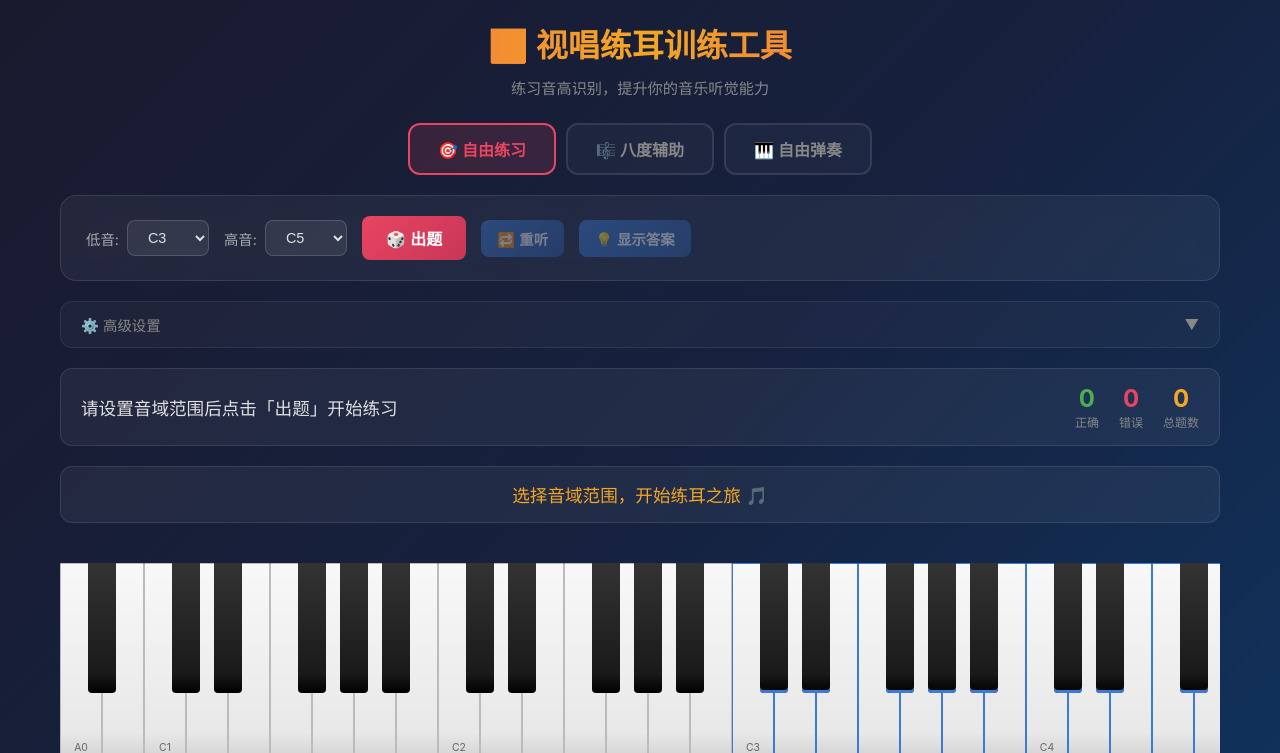
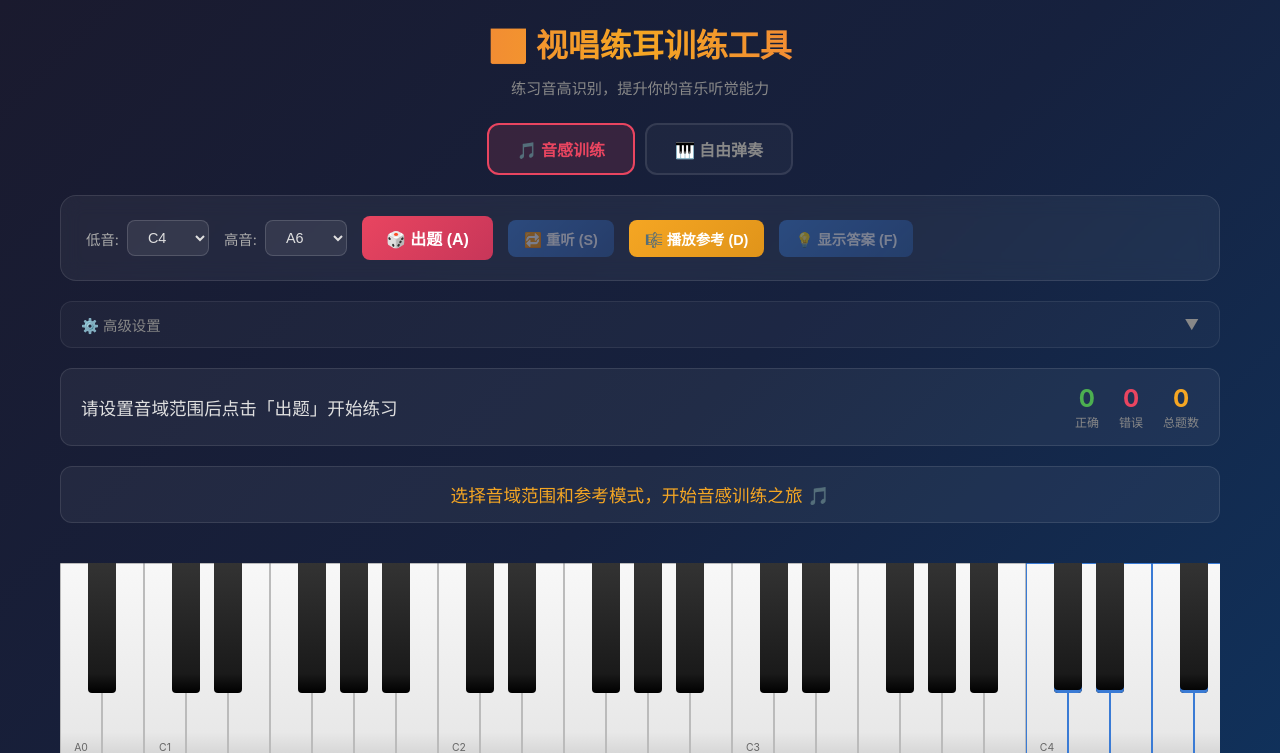
Before and after one commit to QicongXie/piano-ear-trainer, a Flask app: page / in a window 1280 px wide. Shown: the top 753 px of the page. Run offline with Flask 3, Linux system fonts and the light colour scheme.

Commit message:
feat: 添加键盘快捷键ASDF绑定及UI优化

```diff
--- a/app.py
+++ b/app.py
@@ -14,6 +14,8 @@ app = Flask(__name__, static_folder='static')
 app_config = {
     'audio_format': 'mp3',
     'velocity_layers': ['pp', 'p', 'mp', 'mf', 'f', 'ff'],
+    'default_low_note': 'C4',
+    'default_high_note': 'A6',
 }
 
 
@@ -21,7 +23,9 @@ app_config = {
 def index():
     return render_template('index.html',
                            audio_format=app_config['audio_format'],
-                           velocity_layers=app_config['velocity_layers'])
+                           velocity_layers=app_config['velocity_layers'],
+                           default_low_note=app_config['default_low_note'],
+                           default_high_note=app_config['default_high_note'])
 
 
 @app.route('/samples/<path:filename>')
@@ -40,10 +44,16 @@ if __name__ == '__main__':
                         help='音频采样格式 (默认 mp3)')
     parser.add_argument('--velocity-layers', nargs='+', default=['pp', 'p', 'mp', 'mf', 'f', 'ff'],
                         help='可用的力度层列表')
+    parser.add_argument('--default-low-note', default='C4',
+                        help='默认低音范围 (默认 C4)')
+    parser.add_argument('--default-high-note', default='A6',
+                        help='默认高音范围 (默认 A6)')
     args = parser.parse_args()
 
     app_config['audio_format'] = args.audio_format
     app_config['velocity_layers'] = args.velocity_layers
+    app_config['default_low_note'] = args.default_low_note
+    app_config['default_high_note'] = args.default_high_note
 
     print(f"🎹 视唱练耳训练工具启动中...")
     print(f"🌐 访问地址: http://{args.host}:{args.port}")
--- a/templates/index.html
+++ b/templates/index.html
@@ -519,11 +519,8 @@
 
         <!-- 模式选择 -->
         <div class="mode-tabs">
-            <div class="mode-tab active" data-mode="free" onclick="switchMode('free')">
-                🎯 自由练习
-            </div>
-            <div class="mode-tab" data-mode="octave" onclick="switchMode('octave')">
-                🎼 八度辅助
+            <div class="mode-tab active" data-mode="training" onclick="switchMode('training')">
+                🎵 音感训练
             </div>
             <div class="mode-tab" data-mode="freeplay" onclick="switchMode('freeplay')">
                 🎹 自由弹奏
@@ -542,16 +539,16 @@
                     <select id="highNote"></select>
                 </div>
                 <button class="primary" id="btnNewQuestion" onclick="newQuestion()">
-                    🎲 出题
+                    🎲 出题 (A)
                 </button>
                 <button class="secondary" id="btnReplay" onclick="replayCurrentNote()" disabled>
-                    🔁 重听
+                    🔁 重听 (S)
                 </button>
                 <button class="accent" id="btnPlayOctave" onclick="playOctaveHint()" style="display:none;">
-                    🎼 播放八度参考
+                    🎼 播放参考 (D)
                 </button>
                 <button class="secondary" id="btnShowAnswer" onclick="showAnswer()" disabled>
-                    💡 显示答案
+                    💡 显示答案 (F)
                 </button>
             </div>
         </div>
@@ -566,7 +563,7 @@
                 <div class="accordion-content">
                     <div class="controls-row">
                         <div class="control-group">
-                            <label>八度参考播放速度:</label>
+                            <label>参考播放速度:</label>
                             <select id="octaveSpeed">
                                 <option value="300">快速 (300ms)</option>
                                 <option value="500" selected>中速 (500ms)</option>
@@ -574,8 +571,9 @@
                             </select>
                         </div>
                         <div class="control-group">
-                            <label>八度参考模式:</label>
+                            <label>参考模式:</label>
                             <select id="octaveRefMode">
+                                <option value="none">无参考（纯听音）</option>
                                 <option value="chromatic">完整半音阶（12音）</option>
                                 <option value="diatonic" selected>自然音阶（7音）</option>
                                 <option value="context">上下文窗口</option>
@@ -672,7 +670,7 @@
 
         <!-- 提示区域 -->
         <div class="hint-area" id="hintArea">
-            <span class="hint-info">选择音域范围，开始练耳之旅 🎵</span>
+        <span class="hint-info">选择音域范围和参考模式，开始音感训练之旅 🎵</span>
         </div>
 
         <!-- 钢琴键盘 -->
@@ -758,6 +756,8 @@ const AVAILABLE_SAMPLES = [
 // 后端传入的配置：音频格式和可用力度层
 const AUDIO_FORMAT = '{{ audio_format }}';
 const VELOCITY_LAYERS = {{ velocity_layers | tojson }};
+const DEFAULT_LOW_NOTE = '{{ default_low_note }}';
+const DEFAULT_HIGH_NOTE = '{{ default_high_note }}';
 
 // 力度层的中文描述
 const VELOCITY_LABELS = {
@@ -776,7 +776,7 @@ let audioCtx = null;
 const sampleBuffers = {};
 
 // 游戏状态
-let currentMode = 'free';   // 'free' | 'octave' | 'freeplay'
+let currentMode = 'training';   // 'training' | 'freeplay'
 let currentAnswer = null;   // 当前正确答案的音符对象
 let isAnswered = false;     // 当前题目是否已作答
 let lowNoteIndex = 0;       // 低音范围索引
@@ -789,6 +789,8 @@ let freeplayOctave = 4;  // 自由弹奏当前八度
 let activeKeySources = {};  // 自由弹奏时同时按下的键 -> {source, gain}
 let lastWrongIndex = null;  // 最近一次选错的按键索引，用于允许重复弹奏
 let currentVelocityLayer = 'mp'; // 当前使用的力度层
+let cachedOctaveRefNotes = null;  // 缓存的八度参考音列表，出题时生成，重听时复用
+let cachedIntervalRefNotes = null;  // 缓存的音程参考数据，出题时生成，重听时复用
 
 // ========== 音频引擎 ==========
 
@@ -1082,13 +1084,18 @@ function populateSelects() {
         highSelect.appendChild(opt2);
     }
 
-    // 默认范围: C3 - C5 (适合初学者)
-    const c3Idx = ALL_NOTES.findIndex(n => n.name === 'C3');
-    const c5Idx = ALL_NOTES.findIndex(n => n.name === 'C5');
-    lowSelect.value = c3Idx;
-    highSelect.value = c5Idx;
-    lowNoteIndex = c3Idx;
-    highNoteIndex = c5Idx;
+    // 默认范围: 由后端配置传入
+    const defaultLowIdx = ALL_NOTES.findIndex(n => n.name === DEFAULT_LOW_NOTE);
+    const defaultHighIdx = ALL_NOTES.findIndex(n => n.name === DEFAULT_HIGH_NOTE);
+    // 如果配置的音名无效则回退到 C3 - C5
+    const fallbackLowIdx = ALL_NOTES.findIndex(n => n.name === 'C4');
+    const fallbackHighIdx = ALL_NOTES.findIndex(n => n.name === 'A6');
+    const lowIdx = defaultLowIdx >= 0 ? defaultLowIdx : fallbackLowIdx;
+    const highIdx = defaultHighIdx >= 0 ? defaultHighIdx : fallbackHighIdx;
+    lowSelect.value = lowIdx;
+    highSelect.value = highIdx;
+    lowNoteIndex = lowIdx;
+    highNoteIndex = highIdx;
 
     lowSelect.addEventListener('change', () => {
         lowNoteIndex = parseInt(lowSelect.value);
@@ -1121,8 +1128,8 @@ function switchMode(mode) {
         t.classList.toggle('active', t.dataset.mode === mode);
     });
 
-    const btnOctave = document.getElementById('btnPlayOctave');
-    btnOctave.style.display = mode === 'octave' ? 'inline-block' : 'none';
+    // 音感训练模式下，根据参考模式决定是否显示播放参考按钮
+    updateRefButtonVisibility();
 
     // 自由弹奏模式的显示/隐藏
     const isFreeplay = mode === 'freeplay';
@@ -1153,10 +1160,22 @@ function switchMode(mode) {
     resetQuestion();
 }
 
+/**
+ * 根据当前参考模式更新「播放参考」按钮的可见性
+ */
+function updateRefButtonVisibility() {
+    const btnOctave = document.getElementById('btnPlayOctave');
+    const refMode = document.getElementById('octaveRefMode').value;
+    // 音感训练模式下，非「无参考」时显示按钮
+    btnOctave.style.display = (currentMode === 'training' && refMode !== 'none') ? 'inline-block' : 'none';
+}
+
 function resetQuestion() {
     currentAnswer = null;
     isAnswered = false;
     lastWrongIndex = null;
+    cachedOctaveRefNotes = null;
+    cachedIntervalRefNotes = null;
     clearKeyHighlights();
     document.getElementById('btnReplay').disabled = true;
     document.getElementById('btnShowAnswer').disabled = true;
@@ -1181,6 +1200,8 @@ function newQuestion() {
     clearKeyHighlights();
     isAnswered = false;
     lastWrongIndex = null;
+    cachedOctaveRefNotes = null;
+    cachedIntervalRefNotes = null;
 
     // 随机选一个音
     const range = highNoteIndex - lowNoteIndex + 1;
@@ -1190,20 +1211,20 @@ function newQuestion() {
     document.getElementById('btnReplay').disabled = false;
     document.getElementById('btnShowAnswer').disabled = false;
 
-    if (currentMode === 'octave') {
-        // 八度辅助模式: 先找到答案所在的八度起点（C音开始）
-        document.getElementById('statusText').textContent = '八度辅助模式 - 先听参考音阶，再听目标音';
-        document.getElementById('hintArea').innerHTML =
-            '<span class="hint-info">🎼 先点击「播放八度参考」听一遍音阶，然后听目标音来判断</span>';
-        // 直接播放目标音
-        playNote(currentAnswer.midi);
-        flashKey(randomIdx);
-    } else {
-        // 自由模式
-        document.getElementById('statusText').textContent = '自由练习模式 - 听音辨音';
+    const refMode = document.getElementById('octaveRefMode').value;
+    if (refMode === 'none') {
+        // 无参考模式：纯听音辨音
+        document.getElementById('statusText').textContent = '音感训练 - 纯听音辨音';
         document.getElementById('hintArea').innerHTML =
             '<span class="hint-info">🎵 已播放一个音，请在键盘上点击你认为的答案</span>';
         playNote(currentAnswer.midi);
+    } else {
+        // 有参考模式：先播放目标音，可借助参考来判断
+        document.getElementById('statusText').textContent = '音感训练 - 先听目标音，可借助参考辅助';
+        document.getElementById('hintArea').innerHTML =
+            '<span class="hint-info">🎼 已播放目标音，可点击「播放参考」辅助判断</span>';
+        playNote(currentAnswer.midi);
+        flashKey(randomIdx);
     }
 }
 
@@ -1211,7 +1232,7 @@ function replayCurrentNote() {
     if (!currentAnswer) return;
     playNote(currentAnswer.midi);
     // 不在自由模式下闪烁
-    if (currentMode === 'octave' && !isAnswered) {
+    if (currentMode === 'training' && !isAnswered) {
         // 不做键盘提示
     }
 }
@@ -1407,7 +1428,11 @@ async function playOctaveHint() {
 
     if (mode === 'interval') {
         // ====== 音程参考模式：特殊播放逻辑 ======
-        const intervalData = getIntervalRefNotes();
+        // 使用缓存的音程参考数据，避免重听时重新随机
+        if (!cachedIntervalRefNotes) {
+            cachedIntervalRefNotes = getIntervalRefNotes();
+        }
+        const intervalData = cachedIntervalRefNotes;
         if (!intervalData || intervalData.notes.length === 0) {
             document.getElementById('hintArea').innerHTML =
                 '<span class="hint-wrong">⚠️ 无法生成音程参考，请检查设置</span>';
@@ -1415,6 +1440,9 @@ async function playOctaveHint() {
             return;
         }
 
+        // 自动滚动钢琴键盘到参考音区间
+        scrollPianoToRange(intervalData.notes.map(n => n.index));
+
         const dirLabel = { up: '上行', down: '下行', both: '先上后下' };
         document.getElementById('hintArea').innerHTML =
             `<span class="hint-info">🎼 正在播放音程参考：${intervalData.intervalName}（${dirLabel[intervalData.direction] || ''}）...</span>`;
@@ -1443,7 +1471,11 @@ async function playOctaveHint() {
     }
 
     // ====== 其他模式：通用播放逻辑 ======
-    const refNotes = getOctaveRefNotes();
+    // 使用缓存的参考音列表，避免重听时重新随机起始位置
+    if (!cachedOctaveRefNotes) {
+        cachedOctaveRefNotes = getOctaveRefNotes();
+    }
+    const refNotes = cachedOctaveRefNotes;
 
     if (!Array.isArray(refNotes) || refNotes.length === 0) {
         document.getElementById('hintArea').innerHTML =
@@ -1452,6 +1484,9 @@ async function playOctaveHint() {
         return;
     }
 
+    // 自动滚动钢琴键盘到参考音区间
+    scrollPianoToRange(refNotes);
+
     document.getElementById('hintArea').innerHTML =
         `<span class="hint-info">🎼 正在播放${modeNames[mode]}参考（${refNotes.length}个音）...</span>`;
 
@@ -1482,6 +1517,30 @@ async function playOctaveHint() {
 function flashKey(index) {
     // 短暂闪烁效果（仅在八度模式下使用）
     // 这里不闪烁，因为不应该提示答案
+}
+
+/**
+ * 将钢琴键盘平滑滚动到指定音符索引范围的中心位置
+ * @param {number[]} noteIndices - ALL_NOTES 索引数组
+ */
+function scrollPianoToRange(noteIndices) {
+    if (!noteIndices || noteIndices.length === 0) return;
+    const wrapper = document.querySelector('.piano-wrapper');
+    if (!wrapper) return;
+
+    // 找到范围内最左和最右的琴键元素
+    const firstEl = document.querySelector(`[data-index="${noteIndices[0]}"]`);
+    const lastEl = document.querySelector(`[data-index="${noteIndices[noteIndices.length - 1]}"]`);
+    if (!firstEl || !lastEl) return;
+
+    // 计算范围的中心位置（相对于钢琴容器）
+    const firstLeft = firstEl.offsetLeft;
+    const lastRight = lastEl.offsetLeft + lastEl.offsetWidth;
+    const rangeCenter = (firstLeft + lastRight) / 2;
+
+    // 滚动使范围中心处于可视区域中央
+    const targetScroll = rangeCenter - wrapper.clientWidth / 2;
+    wrapper.scrollTo({ left: targetScroll, behavior: 'smooth' });
 }
 
 function onKeyClick(noteIndex) {
@@ -1738,6 +1797,7 @@ function setupOctaveRefModeListener() {
     const intervalDirectionGroup = document.getElementById('intervalDirectionGroup');
 
     const descriptions = {
+        none: '🎯 不播放任何参考音，纯粹依靠听觉辨别音高（最高难度）',
         chromatic: '🎵 随机起始音，上行播放12个半音（覆盖目标音区间，起点每次不同）',
         diatonic: '🎵 随机起始白键，上行播放7个白键音（覆盖目标音区间，起点每次不同）',
         context: '🎵 播放目标音附近指定范围内的半音序列，目标音在窗口内位置随机',
@@ -1752,6 +1812,8 @@ function setupOctaveRefModeListener() {
         intervalTypeGroup.style.display = mode === 'interval' ? 'flex' : 'none';
         intervalDirectionGroup.style.display = mode === 'interval' ? 'flex' : 'none';
         descEl.textContent = descriptions[mode] || '';
+        // 联动更新播放参考按钮的可见性
+        updateRefButtonVisibility();
     }
 
     modeSelect.addEventListener('change', update);
@@ -1847,16 +1909,30 @@ document.addEventListener('keydown', (e) => {
         }
     }
 
-    if (e.code === 'Space') {
+    // A - 出题
+    if (e.code === 'KeyA') {
+        e.preventDefault();
+        newQuestion();
+    }
+    // S - 重听
+    if (e.code === 'KeyS') {
         e.preventDefault();
         if (currentAnswer && !isAnswered) {
             replayCurrentNote();
-        } else {
-            newQuestion();
-        }
-    }
-    if (e.code === 'KeyO' && currentMode === 'octave') {
-        playOctaveHint();
+        }
+    }
+    // D - 播放参考
+    if (e.code === 'KeyD' && currentMode === 'training') {
+        e.preventDefault();
+        const refMode = document.getElementById('octaveRefMode').value;
+        if (refMode !== 'none') playOctaveHint();
+    }
+    // F - 显示答案
+    if (e.code === 'KeyF') {
+        e.preventDefault();
+        if (currentAnswer && !isAnswered) {
+            showAnswer();
+        }
     }
 });
 
```
Also changed, not shown: 2 other files.
